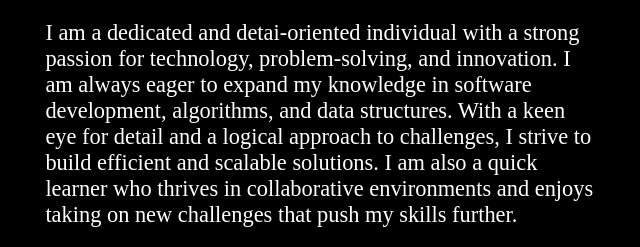
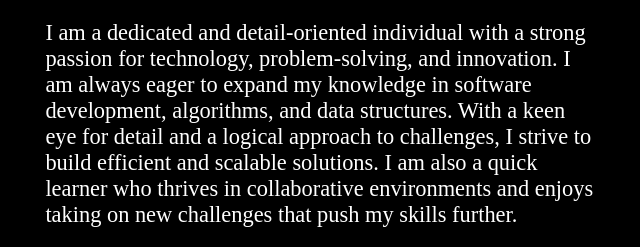
Before and after one commit to r0h4n4ju/Resume, a plain HTML site: page index.html in a window 1280 px wide. Shown: the part 384-631 px from the top of the page, 577-1217 px from the left. Drawn offline with Linux system fonts and the light colour scheme.

Commit message:
Update index.html

```diff
--- a/index.html
+++ b/index.html
@@ -25,7 +25,7 @@
         <div class="home-content">
             <h1>Hi, it's <span>Rohan</span></h1>
             <h3 class="typing-text">I'm a <span>student</span></h3>
-            <p>I am a dedicated and detai-oriented individual with a strong passion for technology, problem-solving, and innovation.
+            <p>I am a dedicated and detail-oriented individual with a strong passion for technology, problem-solving, and innovation.
             I am always eager to expand my knowledge in software development, algorithms, and data structures.
             With a keen eye for detail and a logical approach to challenges, I strive to build efficient and scalable solutions.
             I am also a quick learner who thrives in collaborative environments and enjoys taking on new challenges that push my skills further.</p>
```
